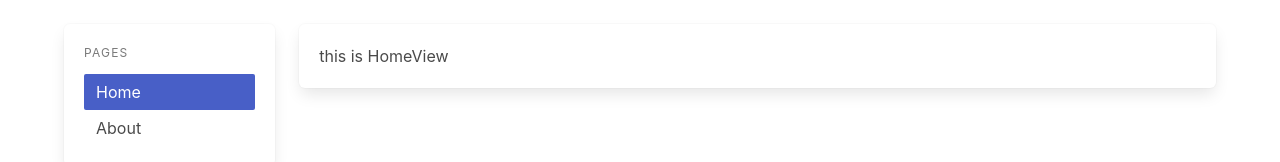
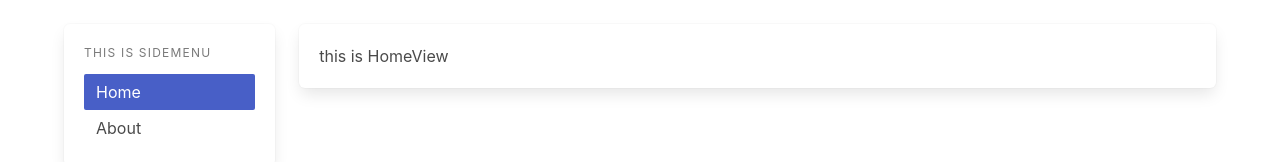
Before and after one commit to Jacaroni-n-Cheese/Dummy-Vue-Project, a Vue app in the folder dummyvue/: page / in a window 1280 px wide. Shown: the top 162 px of the page. Built offline with nearby package versions, Linux system fonts and the light colour scheme.

Commit message:
style change

```diff
--- a/dummyvue/src/components/SideMenu.vue
+++ b/dummyvue/src/components/SideMenu.vue
@@ -6,7 +6,7 @@
     <div class="box has-background-white">
         <aside class="menu">
             <p class="menu-label">
-                Pages
+                this is SideMenu
             </p>
             <ul class="menu-list">
                 <li><a :class="{'is-active': router.currentRoute.value.name== 'home'}" @click="router.push('/')">Home</a></li>
```
